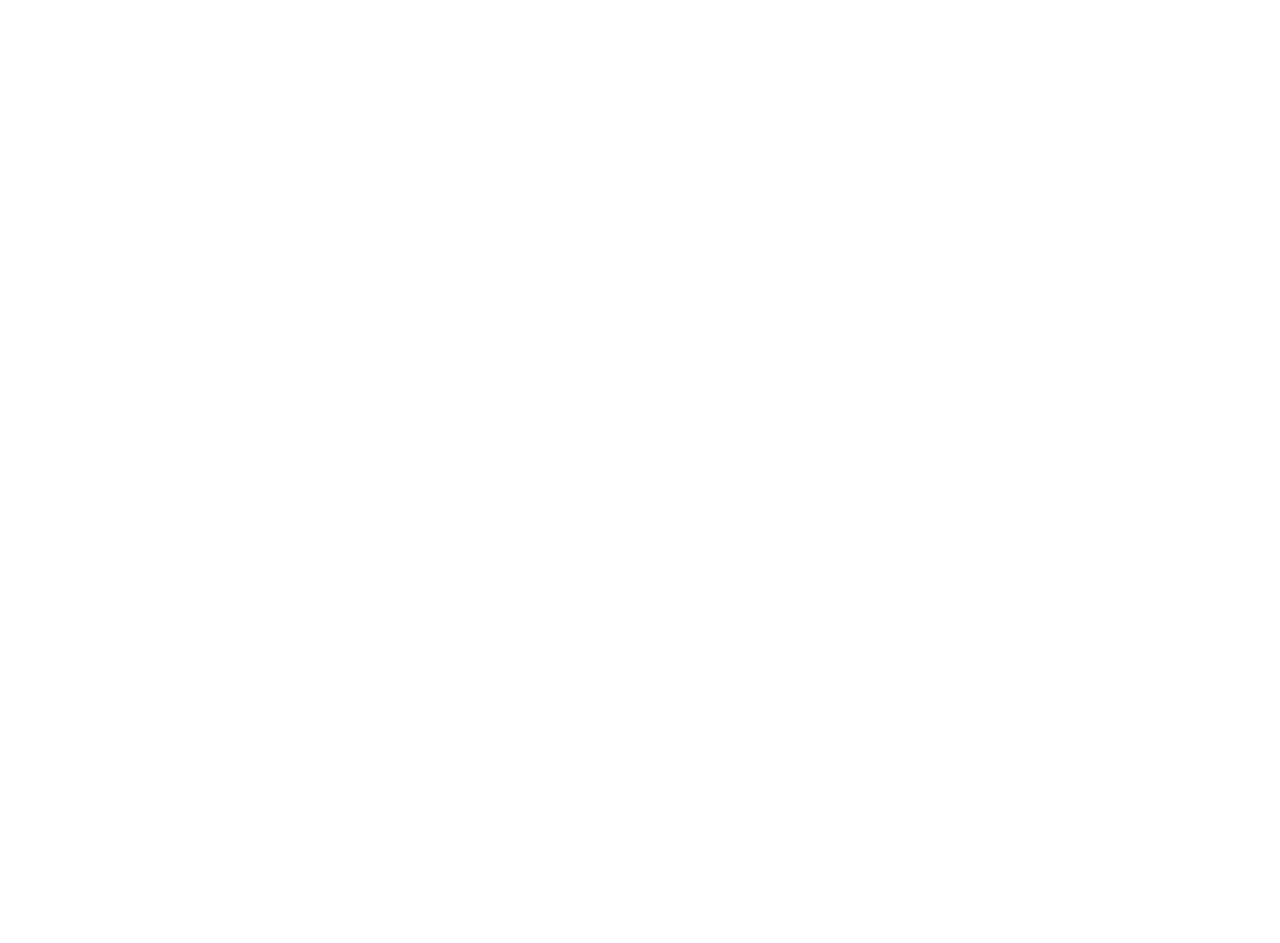
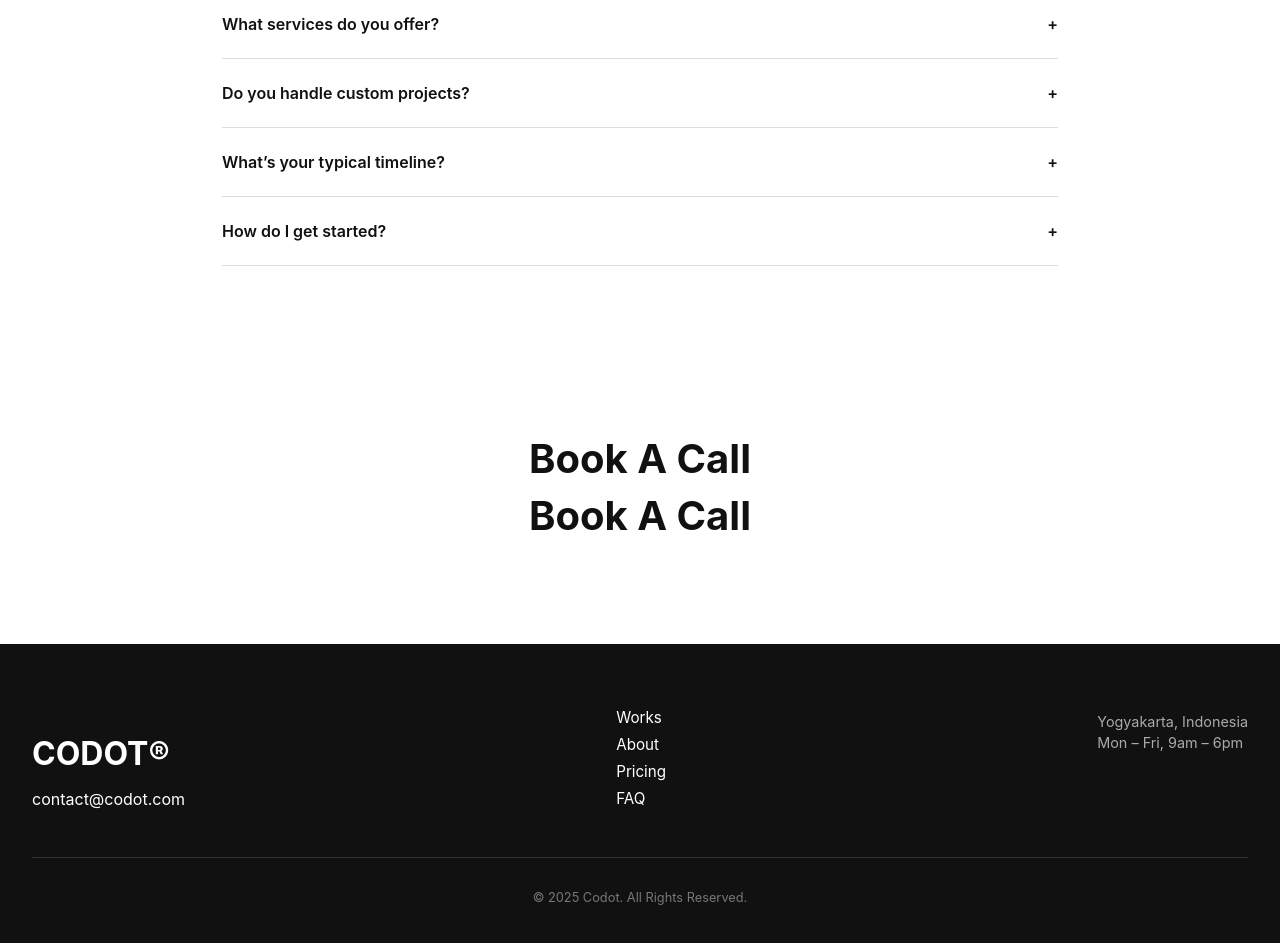
Before and after one commit to Wicje/A, a Next.js app: page / in a window 1280 px wide. Shown: the part 6300-7243 px from the top of the page. Before the commit the page ends 6147 px from the top, so only its background shows below. Built offline with nearby package versions, Linux system fonts and the light colour scheme.

Commit message:
mvp push--incomplete

```diff
--- a/src/app/page.tsx
+++ b/src/app/page.tsx
@@ -11,7 +11,10 @@
 import SelectedWorks from "../components/SelectedWorks";
 import CustomerReviews from "@/components/CustomerReviews";
 import SimplePricing from "@/components/SimplePricing";
+import FAQ from "@/components/FAQ";
+import BookCall from "@/components/BookCall";
 import "./globals.css";
+import Footer from "@/components/Footer";
 
 export default function Page() {
   const [scrollUp, setScrollUp] = useState(true);
@@ -52,6 +55,9 @@
         <SelectedWorks />
         <CustomerReviews />
         <SimplePricing />
+        <FAQ />
+        <BookCall />
+        <Footer />
       </main>
     </>
   );
--- /dev/null
+++ b/src/components/BookCall.css
@@ -0,0 +1,11 @@
+.book-call {
+  padding: 6rem 2rem;
+  text-align: center;
+}
+
+.book-call h2 {
+  font-size: 2.5rem;
+  font-weight: 700;
+  margin: 0.5rem 0;
+  cursor: pointer;
+}
--- /dev/null
+++ b/src/components/BookCall.tsx
@@ -0,0 +1,14 @@
+"use client";
+import React from "react";
+import "./BookCall.css";
+
+const BookCall: React.FC = () => {
+  return (
+    <section className="book-call">
+      <h2>Book A Call</h2>
+      <h2>Book A Call</h2>
+    </section>
+  );
+};
+
+export default BookCall;
--- /dev/null
+++ b/src/components/FAQ.css
@@ -0,0 +1,36 @@
+.faq {
+  padding: 4rem 2rem;
+  max-width: 900px;
+  margin: 0 auto;
+}
+
+.faq h2 {
+  font-size: 1.4rem;
+  font-weight: 700;
+  margin-bottom: 2rem;
+}
+
+.faq-list {
+  display: flex;
+  flex-direction: column;
+  border-top: 1px solid #ddd;
+}
+
+.faq-item {
+  border-bottom: 1px solid #ddd;
+  padding: 1.5rem 0;
+  cursor: pointer;
+}
+
+.faq-q {
+  display: flex;
+  justify-content: space-between;
+  font-size: 1rem;
+  font-weight: 600;
+}
+
+.faq-a {
+  margin-top: 0.5rem;
+  font-size: 0.95rem;
+  color: #555;
+}
--- /dev/null
+++ b/src/components/FAQ.tsx
@@ -0,0 +1,49 @@
+"use client";
+import React, { useState } from "react";
+import "./FAQ.css";
+
+const faqs = [
+  {
+    q: "What services do you offer?",
+    a: "We provide branding, visual identity, and website design tailored for ambitious businesses."
+  },
+  {
+    q: "Do you handle custom projects?",
+    a: "Yes. We adapt to your unique needs — from brand refreshes to full-scale digital platforms."
+  },
+  {
+    q: "What’s your typical timeline?",
+    a: "Most projects take 4–8 weeks depending on scope and complexity."
+  },
+  {
+    q: "How do I get started?",
+    a: "Simply book a call with us — we’ll review your goals and propose the right plan."
+  }
+];
+
+const FAQ: React.FC = () => {
+  const [open, setOpen] = useState<number | null>(null);
+
+  return (
+    <section className="faq">
+      <h2>Frequently Asked Questions</h2>
+      <div className="faq-list">
+        {faqs.map((item, i) => (
+          <div
+            key={i}
+            className={`faq-item ${open === i ? "open" : ""}`}
+            onClick={() => setOpen(open === i ? null : i)}
+          >
+            <div className="faq-q">
+              <span>{item.q}</span>
+              <span>{open === i ? "−" : "+"}</span>
+            </div>
+            {open === i && <div className="faq-a"><p>{item.a}</p></div>}
+          </div>
+        ))}
+      </div>
+    </section>
+  );
+};
+
+export default FAQ;
--- a/src/components/Footer.tsx
+++ b/src/components/Footer.tsx
@@ -2,35 +2,30 @@
 import React from "react";
 import "./footer.css";
 
-export default function Footer(){
+const Footer: React.FC = () => {
   return (
     <footer className="footer">
-      <div className="container footer-inner">
-        <div className="footer-cta">
-          <h2 className="cta">Let's work together.</h2>
-          <p className="muted">Get in touch to start your project.</p>
+      <div className="footer-top">
+        <div className="footer-brand">
+          <h2>CODOT®</h2>
+          <p>contact@codot.com</p>
         </div>
-
         <div className="footer-links">
-          <div className="footer-col">
-            <h4>Studio</h4>
-            <a>About</a>
-            <a>Work</a>
-          </div>
-          <div className="footer-col">
-            <h4>Contact</h4>
-            <a>hello@studio.example</a>
-            <a>+234 800 000 000</a>
-          </div>
-          <div className="footer-col">
-            <h4>Social</h4>
-            <a>X</a>
-            <a>Instagram</a>
-          </div>
+          <a href="/works">Works</a>
+          <a href="/about">About</a>
+          <a href="/pricing">Pricing</a>
+          <a href="/faq">FAQ</a>
         </div>
-
-        <div className="arch-note muted">Dev stack: React + TypeScript + Framer Motion • Dev OS: Arch Linux</div>
+        <div className="footer-info">
+          <p>Yogyakarta, Indonesia</p>
+          <p>Mon – Fri, 9am – 6pm</p>
+        </div>
+      </div>
+      <div className="footer-bottom">
+        <p>© {new Date().getFullYear()} Codot. All Rights Reserved.</p>
       </div>
     </footer>
-  )
-}
+  );
+};
+
+export default Footer;
--- a/src/components/footer.css
+++ b/src/components/footer.css
@@ -1,7 +1,48 @@
-.footer{background:#f8f9fb;padding:48px 0;margin-top:40px}
-.footer-inner{display:flex;flex-direction:column;gap:20px;align-items:center}
-.footer-cta .cta{font-size:28px;margin-bottom:6px}
-.footer-links{display:flex;gap:40px;width:100%;justify-content:center}
-.footer-col{display:flex;flex-direction:column;gap:8px}
-.arch-note{margin-top:6px}
-@media (max-width:880px){ .footer-links{flex-direction:column;align-items:center} }
+.footer {
+  background: #111;
+  color: #fff;
+  padding: 4rem 2rem;
+}
+
+.footer-top {
+  display: flex;
+  justify-content: space-between;
+  flex-wrap: wrap;
+  gap: 2rem;
+  border-bottom: 1px solid #333;
+  padding-bottom: 2rem;
+  margin-bottom: 2rem;
+}
+
+.footer-brand h2 {
+  font-size: 2rem;
+  margin-bottom: 0.5rem;
+}
+
+.footer-links {
+  display: flex;
+  flex-direction: column;
+  gap: 0.5rem;
+}
+
+.footer-links a {
+  color: #fff;
+  text-decoration: none;
+  font-size: 0.95rem;
+}
+
+.footer-links a:hover {
+  text-decoration: underline;
+}
+
+.footer-info p {
+  margin: 0.3rem 0;
+  font-size: 0.9rem;
+  color: #aaa;
+}
+
+.footer-bottom {
+  text-align: center;
+  font-size: 0.8rem;
+  color: #777;
+}
```
